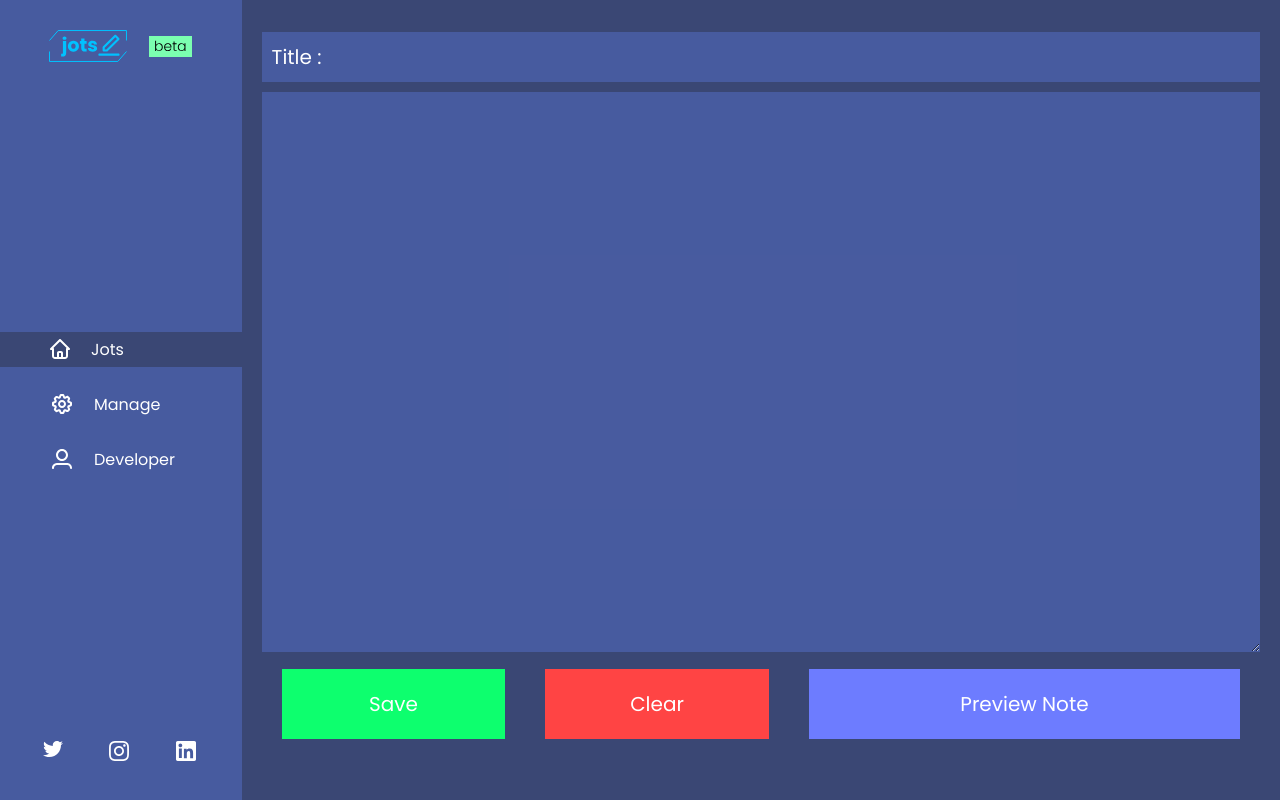
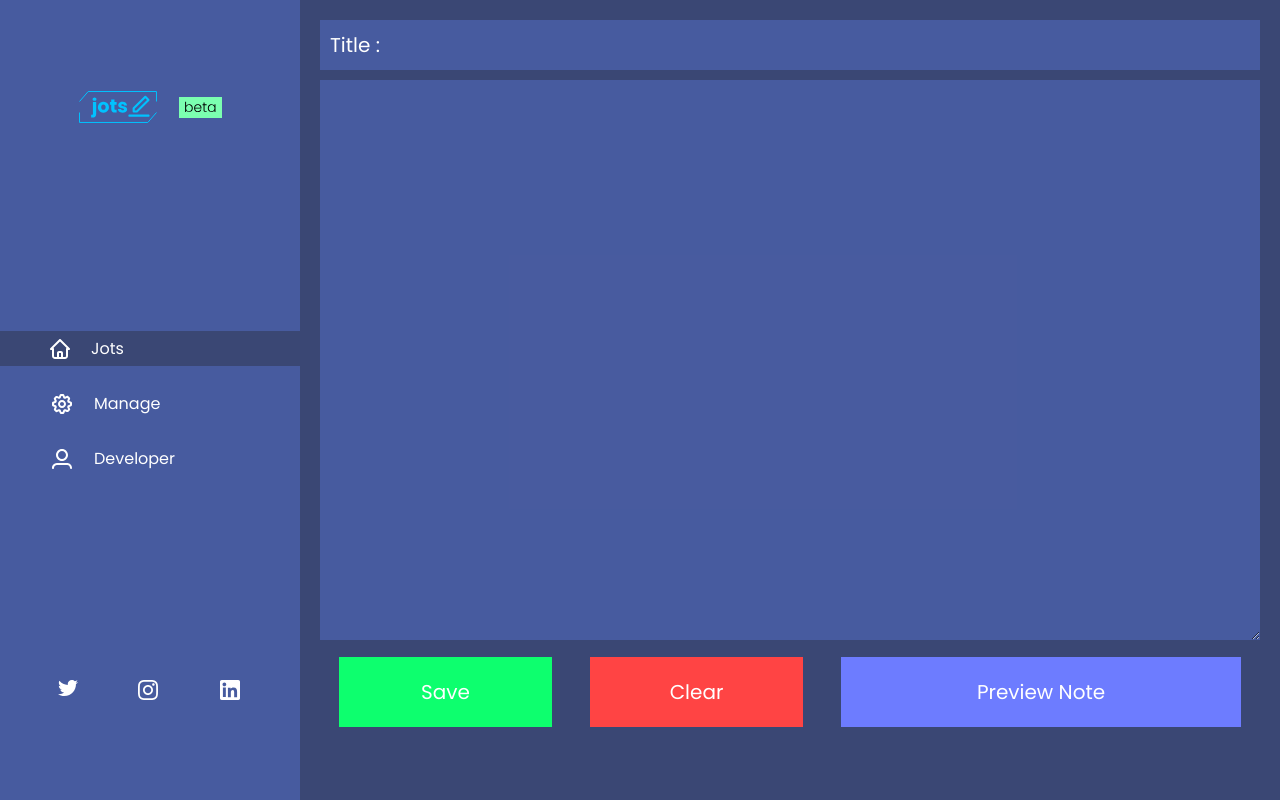
Before and after one commit to dan-adekoya/Jots, a Vue app: page / in a window 1280 px wide. Built offline with nearby package versions, Linux system fonts and the light colour scheme.

Commit message:
Minor-ui-adjustments

```diff
--- a/public/style.css
+++ b/public/style.css
@@ -7,3 +7,9 @@
 body{
     background: #3A4774;
 }
+::-webkit-scrollbar{
+    width: 10px;
+  }
+::-webkit-scrollbar-thumb{
+    background: var(--secondary)
+}
--- a/src/components/nav.vue
+++ b/src/components/nav.vue
@@ -1,4 +1,5 @@
 <template>
+    <div>
         <div class="nav" v-bind:class="{open: open}" @click="open =! open">
             <div class="logos">
                 <img class="logo" src="../assets/images/logobeta.svg" alt="">
@@ -12,6 +13,11 @@
                 <a href="https://twitter.com/DanielAdekoya11" target="_blank"><img src="../assets/images/twitter.svg" alt=""></a>
                 <a href="https://www.instagram.com/danieladekoya_/" target="_blank"><img src="../assets/images/instagram.svg" alt=""></a>
                 <a href="https://www.linkedin.com/in/daniel-adekoya-010810192/" target="_blank"><img src="../assets/images/linkedin.svg" alt=""></a>
+            </div>
+        </div>
+
+        <div class="space">
+
         </div>
     </div>
 </template>
@@ -37,11 +43,16 @@ methods: {
     display: flex;
     flex-direction: column;
     align-items: center;
-    justify-content: space-between;
-    padding: 30px 0px;
-    transition: all 300ms
+    top: 0;
+    left: 0;
+    position: fixed;
+    justify-content: space-around;
+    transition: all 300ms;
 }
-
+.space{
+    width: 300px;
+    height: 10px;
+}
 ul{
     list-style: none;
     width: 100%;
@@ -76,6 +87,7 @@ li .links p{
     background: var(--secondary2);
     position: fixed;
     top: 0;
+    width: 250px;
     left: 0;
   }
   .nav::after{
@@ -101,5 +113,10 @@ li .links p{
   ul.open{
       pointer-events: all;
   }
+  .space{
+    width: 0px;
+    height: 10px;
+    transition: all 300ms
+    }
 }
 </style>
```
Also changed, not shown: src/assets/images/right.svg. Lines whose indentation alone changed are shown as unchanged.
